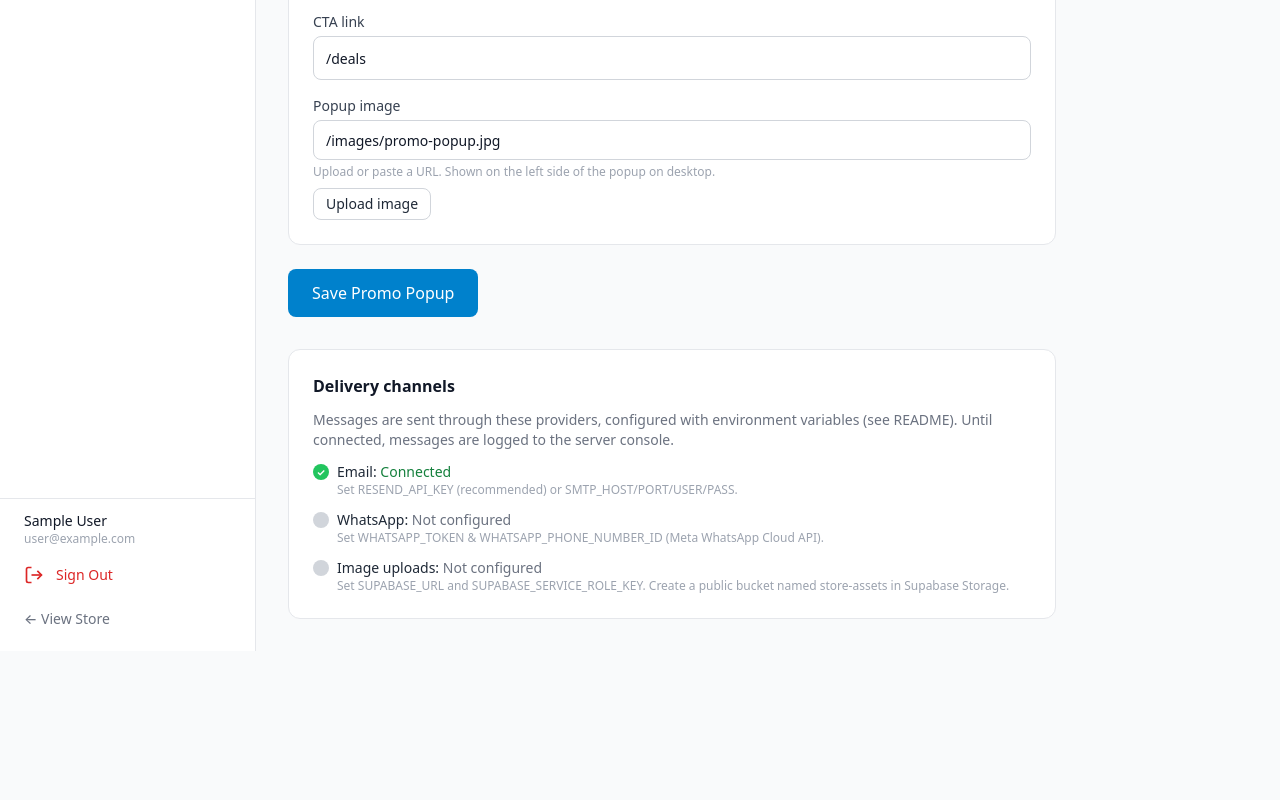
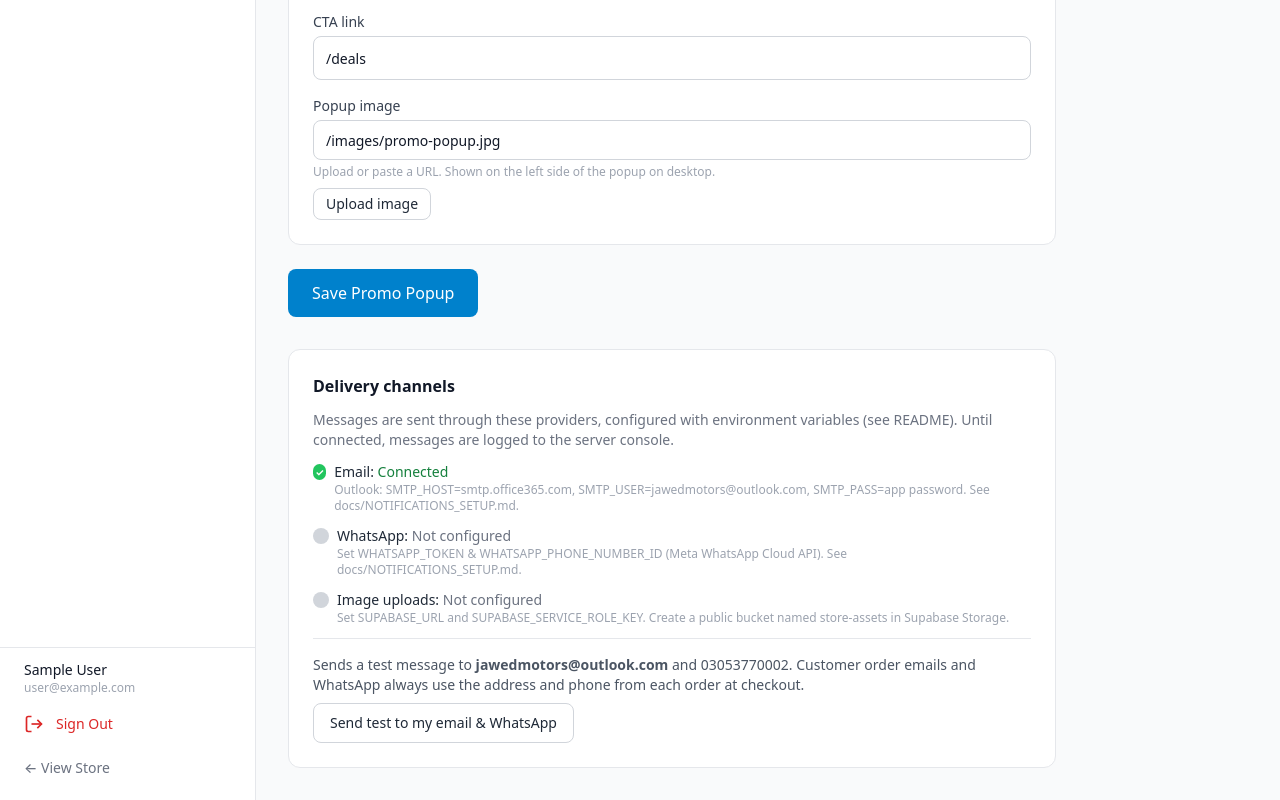
Before and after one commit to Yumman1/Water_pump_webstore, a Next.js app: page /admin/settings in a window 1280 px wide. Shown: the part 1591-2391 px from the top of the page. Before the commit the page ends 2242 px from the top, so only its background shows below. Built offline with nearby package versions, Linux system fonts and the light colour scheme; no server answers; the database is empty; sample sign-in values are in the browser's storage.

Commit message:
Add notification setup guide, env template, and admin test button.
Co-authored-by: Cursor <cursoragent@cursor.com>

```diff
--- a/prisma/seed.ts
+++ b/prisma/seed.ts
@@ -114,8 +114,8 @@ async function main() {
     },
     create: {
       id: 1,
-      ownerNotifyEmail: process.env.OWNER_NOTIFY_EMAIL ?? ADMIN_EMAIL,
-      ownerNotifyWhatsapp: process.env.OWNER_NOTIFY_WHATSAPP ?? null,
+      ownerNotifyEmail: process.env.OWNER_NOTIFY_EMAIL ?? "jawedmotors@outlook.com",
+      ownerNotifyWhatsapp: process.env.OWNER_NOTIFY_WHATSAPP ?? "03053770002",
       shippingFlatRate: 500,
       freeShippingThreshold: 50000,
       installationFee: 10000,
--- a/src/app/admin/(protected)/settings/page.tsx
+++ b/src/app/admin/(protected)/settings/page.tsx
@@ -1,11 +1,12 @@
 import { getStoreSettings } from "@/lib/notify";
 import { isDbConfigured } from "@/lib/prisma";
-import { saveSettings, savePromoSettings } from "@/app/admin/actions";
+import { saveSettings, savePromoSettings, testNotificationChannels } from "@/app/admin/actions";
 import { getPromoPopupConfig } from "@/lib/promo";
 import { PageHeader } from "@/components/admin/ui";
 import { Button } from "@/components/ui/button";
 import { Icons } from "@/components/ui/icons";
 import { ImageUploadField } from "@/components/admin/ImageUploadField";
+import { TestNotificationsButton } from "@/components/admin/TestNotificationsButton";
 
 export const dynamic = "force-dynamic";
 
@@ -33,6 +34,7 @@ export default async function SettingsPage({
 }) {
   const settings = await getStoreSettings();
   const promo = await getPromoPopupConfig();
+  const testNotify = testNotificationChannels;
   const emailOk = Boolean(process.env.RESEND_API_KEY || process.env.SMTP_HOST);
   const whatsappOk = Boolean(process.env.WHATSAPP_TOKEN && process.env.WHATSAPP_PHONE_NUMBER_ID);
   const uploadOk = Boolean(
@@ -202,13 +204,21 @@ export default async function SettingsPage({
           Messages are sent through these providers, configured with environment variables (see README).
           Until connected, messages are logged to the server console.
         </p>
-        <ProviderStatus label="Email" ok={emailOk} hint="Set RESEND_API_KEY (recommended) or SMTP_HOST/PORT/USER/PASS." />
-        <ProviderStatus label="WhatsApp" ok={whatsappOk} hint="Set WHATSAPP_TOKEN & WHATSAPP_PHONE_NUMBER_ID (Meta WhatsApp Cloud API)." />
+        <ProviderStatus label="Email" ok={emailOk} hint="Outlook: SMTP_HOST=smtp.office365.com, SMTP_USER=jawedmotors@outlook.com, SMTP_PASS=app password. See docs/NOTIFICATIONS_SETUP.md." />
+        <ProviderStatus label="WhatsApp" ok={whatsappOk} hint="Set WHATSAPP_TOKEN & WHATSAPP_PHONE_NUMBER_ID (Meta WhatsApp Cloud API). See docs/NOTIFICATIONS_SETUP.md." />
         <ProviderStatus
           label="Image uploads"
           ok={uploadOk}
           hint="Set SUPABASE_URL and SUPABASE_SERVICE_ROLE_KEY. Create a public bucket named store-assets in Supabase Storage."
         />
+        <div className="border-t pt-4">
+          <p className="mb-2 text-sm text-gray-600">
+            Sends a test message to <strong>{settings.ownerNotifyEmail || "owner email"}</strong>
+            {settings.ownerNotifyWhatsapp ? ` and ${settings.ownerNotifyWhatsapp}` : ""}. Customer order emails
+            and WhatsApp always use the address and phone from each order at checkout.
+          </p>
+          <TestNotificationsButton action={testNotify} disabled={!emailOk && !whatsappOk} />
+        </div>
       </div>
     </div>
   );
--- a/src/app/admin/actions.ts
+++ b/src/app/admin/actions.ts
@@ -5,7 +5,8 @@ import { redirect } from "next/navigation";
 import { prisma, isDbConfigured } from "@/lib/prisma";
 import { getAdminUser } from "@/lib/admin-auth";
 import { slugify } from "@/lib/utils";
-import { notifyDispatch, notifyCancellation } from "@/lib/notify";
+import { notifyDispatch, notifyCancellation, getStoreSettings, sendEmail, sendWhatsApp } from "@/lib/notify";
+import { siteConfig } from "@/config/site";
 
 async function requireAdmin() {
   const user = await getAdminUser();
@@ -282,6 +283,38 @@ export async function deleteOrder(id: string) {
   redirect("/admin/orders");
 }
 
+/** Send a test email + WhatsApp to owner contacts (Admin → Settings). */
+export async function testNotificationChannels() {
+  await requireAdmin();
+  const settings = await getStoreSettings();
+  const email = settings.ownerNotifyEmail;
+  const phone = settings.ownerNotifyWhatsapp;
+  if (!email && !phone) {
+    throw new Error("Set owner email or WhatsApp in Settings first.");
+  }
+
+  const tasks: Promise<void>[] = [];
+  if (email) {
+    tasks.push(
+      sendEmail({
+        to: email,
+        subject: "Test: Jawed Pumps notifications are working",
+        html: `<p>If you received this, email is configured correctly for order alerts and customer cancellations.</p>`,
+      })
+    );
+  }
+  if (phone) {
+    tasks.push(
+      sendWhatsApp({
+        to: phone,
+        text: `✅ Test from ${siteConfig.name}: WhatsApp notifications are configured. Customer order updates will go to the phone number on each order.`,
+      })
+    );
+  }
+  await Promise.allSettled(tasks);
+  revalidatePath("/admin/settings");
+}
+
 // ---------------------------------------------------------------------------
 // Store settings (notification email / WhatsApp)
 // ---------------------------------------------------------------------------
--- /dev/null
+++ b/src/components/admin/TestNotificationsButton.tsx
@@ -0,0 +1,25 @@
+"use client";
+
+import { useTransition } from "react";
+import { Button } from "@/components/ui/button";
+
+export function TestNotificationsButton({
+  action,
+  disabled,
+}: {
+  action: () => Promise<void>;
+  disabled?: boolean;
+}) {
+  const [pending, start] = useTransition();
+
+  return (
+    <Button
+      type="button"
+      variant="outline"
+      disabled={disabled || pending}
+      onClick={() => start(() => action())}
+    >
+      {pending ? "Sending…" : "Send test to my email & WhatsApp"}
+    </Button>
+  );
+}
```
Also changed, not shown: 2 other files (tests, documents, lock files or other folders).
